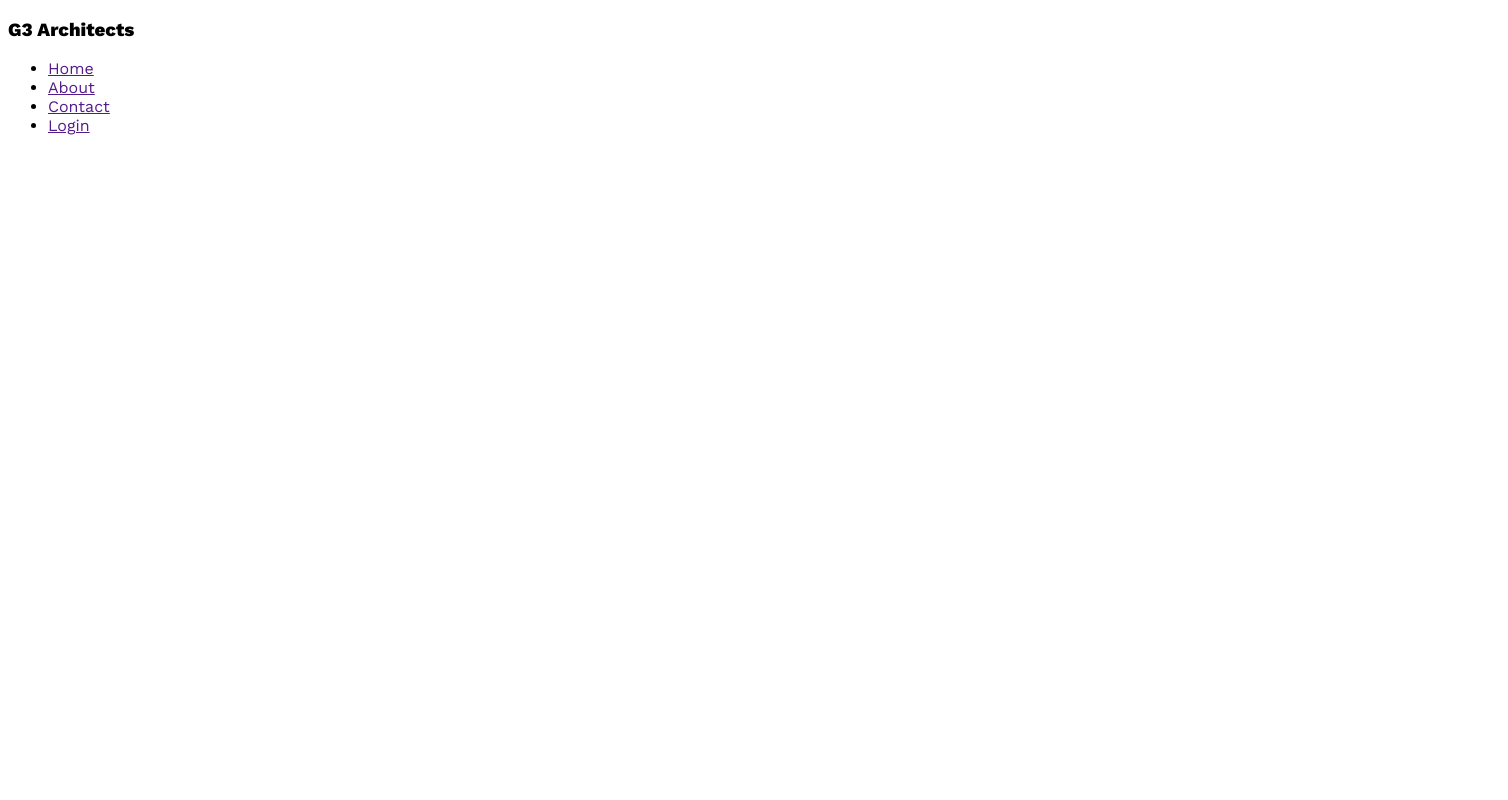
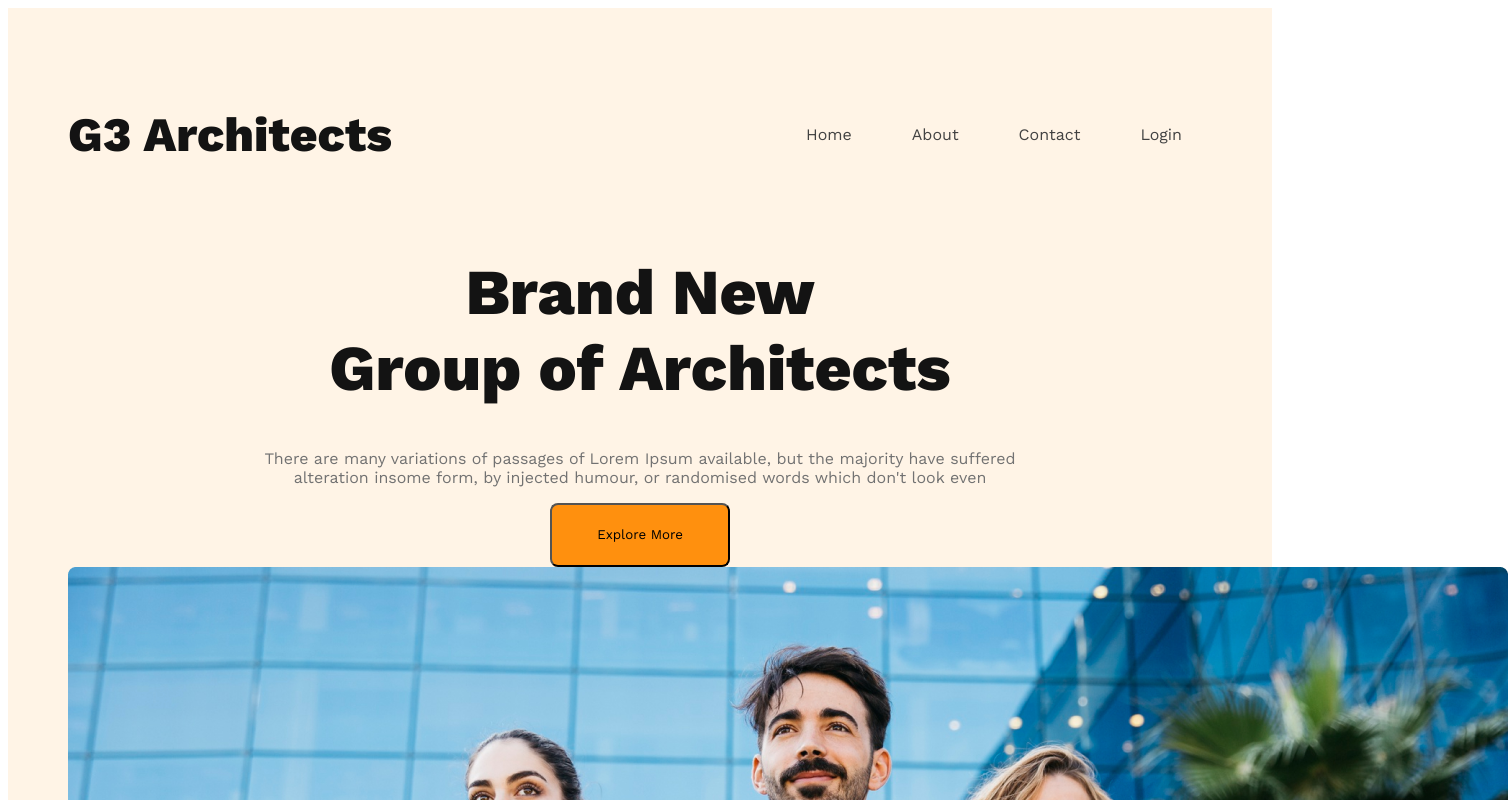
Before and after one commit to shamimur003Rahman/g3-architects-website, a plain HTML site: page index.html in a window 1280 px wide. Shown: the top 800 px of the page, 1508 px wide, since content can reach past the window. Drawn offline with nearby package versions, Linux system fonts and the light colour scheme.

Commit message:
banner content added

```diff
--- a/index.html
+++ b/index.html
@@ -9,7 +9,7 @@
 <body>
     <header>
 <nav>
-    <h3>G3 Architects</h3>
+    <h3 class="nav-title">G3 Architects</h3>
     <ul>
         <!-- li*4>a -->
         <li><a href="">Home</a></li>
@@ -18,6 +18,16 @@
         <li><a href="">Login</a></li>
     </ul>
 </nav>
+<div class="banner"></div>
+<div class="banner-content">
+    <h1 class="banner-title">Brand New <br>
+        Group of Architects</h1>
+    <p class="banner-description">There are many variations of passages of Lorem Ipsum available, but the majority have suffered alteration insome form, by injected humour, or randomised words which don't look even</p>
+    <button class="btn-primary">Explore More</button>
+</div>
+<div>
+<img src="images/banner.png" alt="">
+</div>
     </header>
 
     <main>
--- a/styles/architect.css
+++ b/styles/architect.css
@@ -1,6 +1,62 @@
-/* work sans font from goole fonts */
+/* work sans font from google fonts */
 @import url('https://fonts.googleapis.com/css2?family=Work+Sans:ital,wght@0,400;0,600;0,800;1,500;1,700;1,800&display=swap');
-
+/* shared style */
 *{
     font-family: 'Work Sans', sans-serif;
 }
+
+.btn-primary{
+width: 180px;
+height: 64px;
+border-radius: 8px;
+background: #FF900E;
+}
+/* header styles */
+header{
+background: rgba(255, 144, 14, 0.10);
+padding:50px 60px;
+}
+
+nav{
+    display:flex;
+    justify-content: space-between;
+    align-items: center;
+}
+
+.nav-title{
+    font-size:3rem;
+    font-weight: 700;
+    color:#131313;
+}
+nav > ul{
+    display:flex;
+}
+
+nav li{
+    list-style:none;
+    margin:30px;
+    font-weight:500;
+    font-size:1rem;
+}
+
+nav li a{
+    text-decoration: none;
+    color:#424242;
+}
+
+/* banner styles */
+.banner-content{
+    max-width:800px;
+    text-align: center;
+   margin: 0 auto;
+}
+
+.banner-title{
+    font-size:4rem;
+    font-weight:700;
+    color:var(--Dark-01, #131313);
+}
+
+.banner-description{
+    color:#727272;
+}
```
